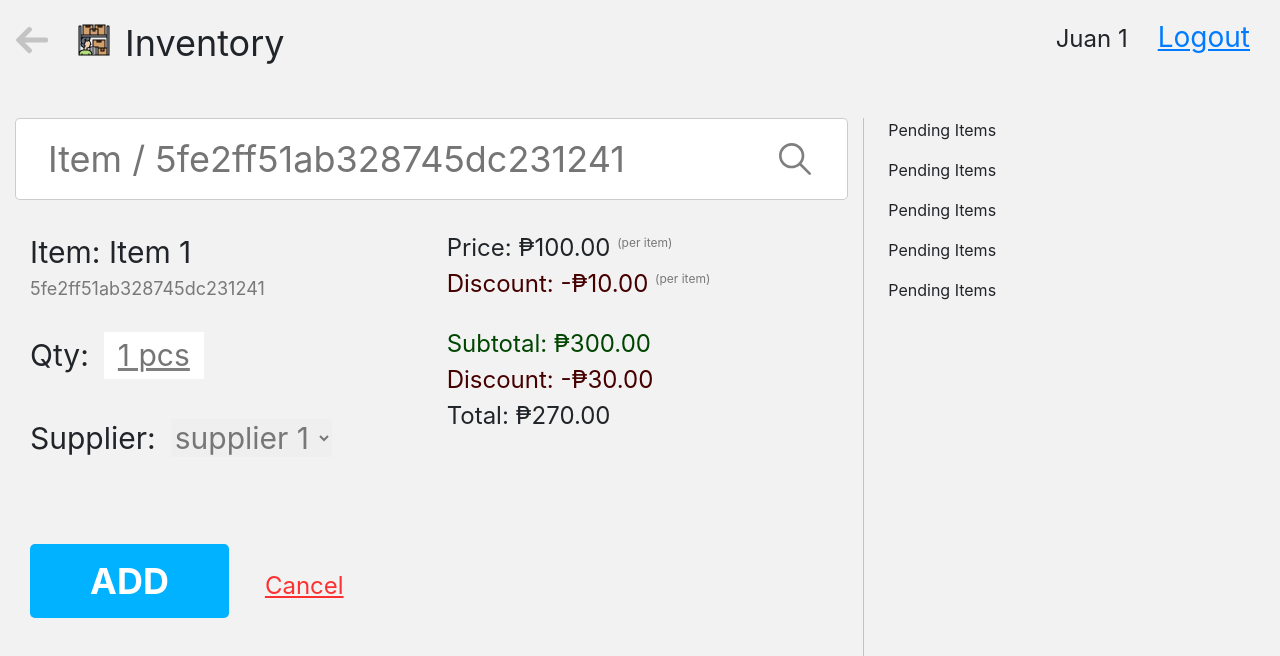
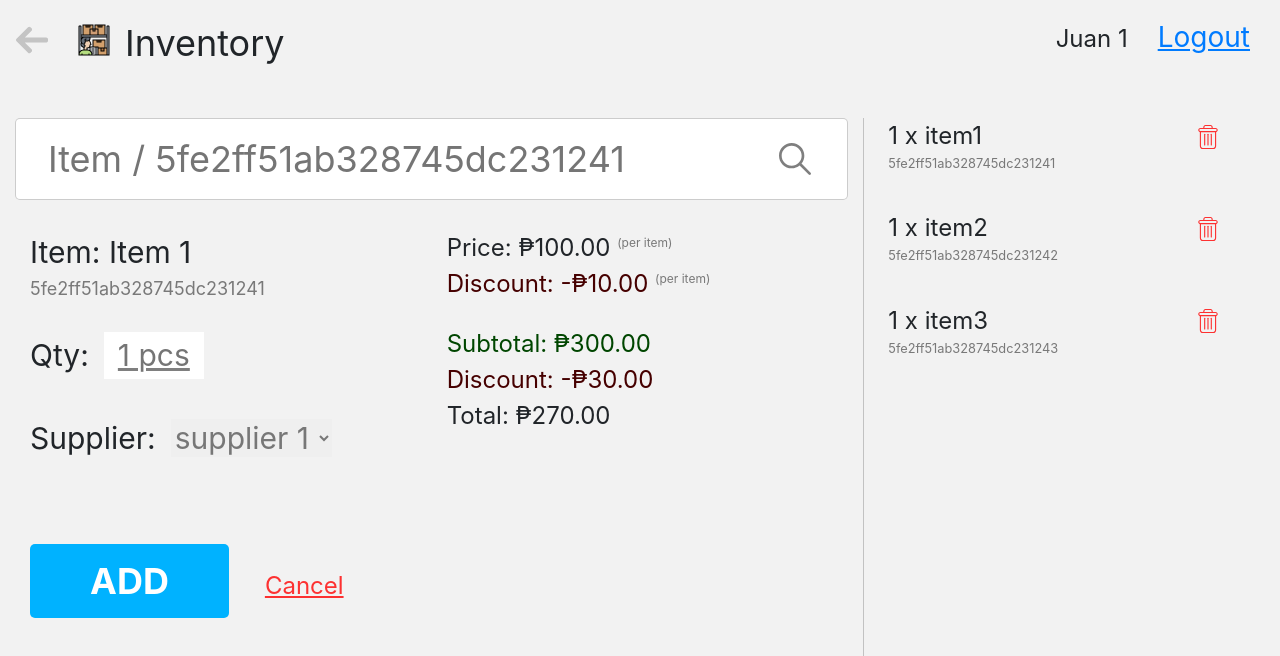
Before and after one commit to Simperfy/pos-inventory-system-ui, a React (Create React App) app: page / in a window 1280 px wide. Shown: the top 656 px of the page. Built offline with nearby package versions, Linux system fonts and the light colour scheme.

Commit message:
ADDED: Pending Items

```diff
--- /dev/null
+++ b/src/components/PendingItems.css
@@ -0,0 +1,28 @@
+.pending-item {
+  margin-bottom: 1.875rem;
+}
+
+.pending-item p {
+  font-size: 1.5rem;
+  margin: 0;
+  padding: 0;
+}
+
+.pending-item button {
+  color: red;
+  outline: none;
+  border: 0;
+  background-color: inherit;
+}
+
+.pending-item span {
+  vertical-align: super;
+  font-size: 0.8rem;
+  color: rgba(0, 0, 0, 0.5);
+}
+
+.delete-icon {
+  height: 1.5rem;
+  width: 1.5rem;
+  fill: rgba(255, 0, 0, 0.8);
+}
--- a/src/components/PendingItems.js
+++ b/src/components/PendingItems.js
@@ -1,14 +1,47 @@
 import React from 'react';
 
+import { ReactComponent as DeleteIcon } from '../assets/icons/delete.svg';
+
+import './PendingItems.css';
+
 function PendingItems() {
+  const PendingItems = [
+    {
+      id: 1,
+      name: 'item1',
+      quantity: 1,
+      textBelow: '5fe2ff51ab328745dc231241',
+    },
+    {
+      id: 2,
+      name: 'item2',
+      quantity: 1,
+      textBelow: '5fe2ff51ab328745dc231242',
+    },
+    {
+      id: 3,
+      name: 'item3',
+      quantity: 1,
+      textBelow: '5fe2ff51ab328745dc231243',
+    },
+  ];
+
   return (
-    <div className="pending-items-container px-4">
-      <p>Pending Items</p>
-      <p>Pending Items</p>
-      <p>Pending Items</p>
-      <p>Pending Items</p>
-      <p>Pending Items</p>
-    </div>
+    <>
+      {PendingItems.map((pi) => (
+        <div key={pi.id} className="pending-item">
+          <div className="d-flex justify-content-between">
+            <p>
+              {pi.quantity} x {pi.name}
+            </p>
+            <button onClick={() => console.log('delete')} type="button">
+              <DeleteIcon className="delete-icon" />
+            </button>
+          </div>
+          <span className="barcode">{pi.textBelow}</span>
+        </div>
+      ))}
+    </>
   );
 }
 
--- /dev/null
+++ b/src/layout/PendingItemsLayout.js
@@ -0,0 +1,13 @@
+import React from 'react';
+
+import PendingItems from '../components/PendingItems';
+
+function PendingItemsLayout() {
+  return (
+    <div className="pending-items-container px-4">
+      <PendingItems />
+    </div>
+  );
+}
+
+export default PendingItemsLayout;
--- a/src/pages/InventoryPage.js
+++ b/src/pages/InventoryPage.js
@@ -2,7 +2,7 @@ import React from 'react';
 
 import MainLayout from '../layout/MainLayout';
 import MainFormLayout from '../layout/MainFormLayout';
-import PendingItems from '../components/PendingItems';
+import PendingItemsLayout from '../layout/PendingItemsLayout';
 
 import './InventoryPage.css';
 
@@ -17,7 +17,7 @@ class Inventory extends React.Component {
                 <MainFormLayout></MainFormLayout>
               </div>
               <div className="col-md-4">
-                <PendingItems />
+                <PendingItemsLayout />
               </div>
             </div>
           </div>
```
Also changed, not shown: 1 other file (tests, documents, lock files or other folders).
